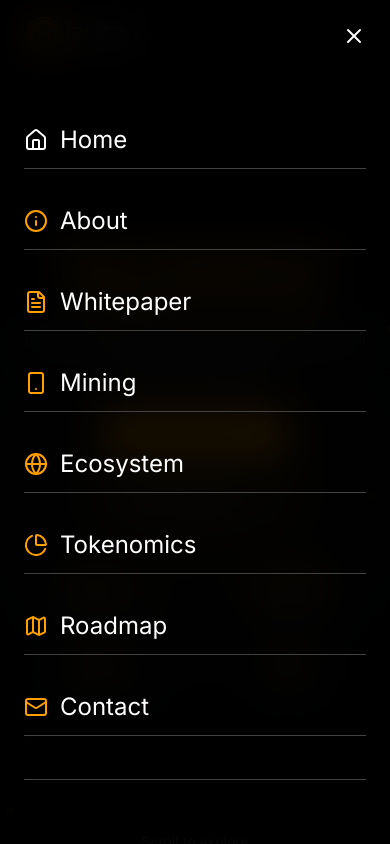
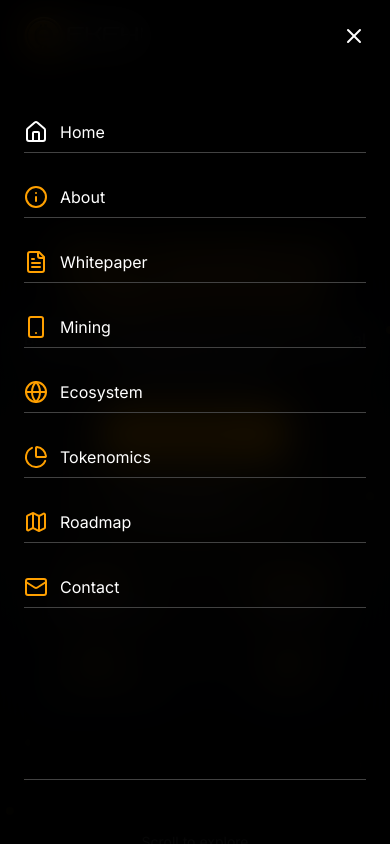
Before and after one commit to BlackArabb/ekehi-mobile, a React (Vite) app in the folder LandPage/: page / in a window 390 px wide. Both pictures are taken after a click on the button "Toggle menu". Shown: the top 844 px of the page. Built offline with nearby package versions, Linux system fonts and the light colour scheme.

Commit message:
style(navigation): reduce font size and padding for nav links
- Change font size from 2xl to base for navigation links
- Decrease vertical padding from 3 to 2 for better spacing
- Maintain existing color and hover style for active/inactive states

```diff
--- a/LandPage/src/react-app/components/Navigation.tsx
+++ b/LandPage/src/react-app/components/Navigation.tsx
@@ -198,7 +198,7 @@ export default function Navigation() {
                   <a
                     key={link.label}
                     href={link.href}
-                    className={`text-2xl transition-colors flex items-center gap-3 py-3 border-b border-charcoal-gray ${
+                    className={`text-base transition-colors flex items-center gap-3 py-2 border-b border-charcoal-gray ${
                       isActive
                         ? 'text-white' // White color for active state
                         : 'text-white hover:text-yellow-500'
```
